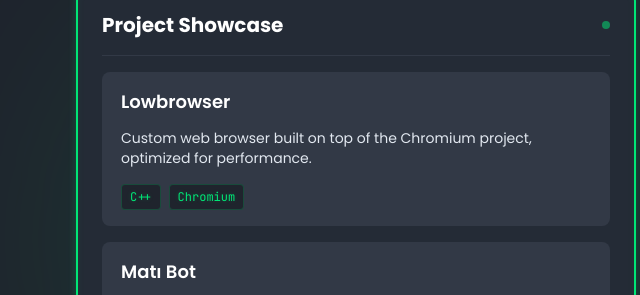
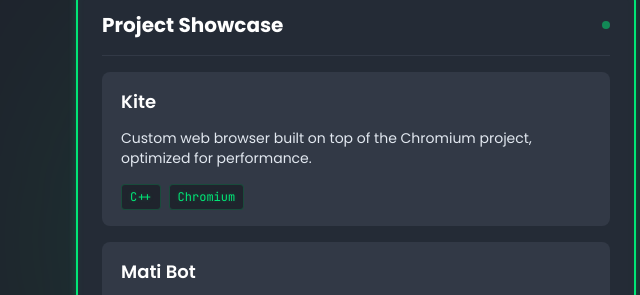
Before and after one commit to luqisdev/luqisdev.github.io, a plain HTML site: page index.html in a window 1280 px wide. Shown: the part 194-489 px from the top of the page, 596-1236 px from the left. Drawn offline with nearby package versions, Linux system fonts and the light colour scheme.

Commit message:
Update site title, project name to Kite, and bot spelling

```diff
--- a/index.html
+++ b/index.html
@@ -4,7 +4,7 @@
 <head>
     <meta charset="UTF-8">
     <meta name="viewport" content="width=device-width, initial-scale=1.0">
-    <title>Ibrahim | Portfolio</title>
+    <title>Welcome..</title>
 
     <!-- Fonts -->
     <link rel="preconnect" href="https://fonts.googleapis.com">
@@ -246,8 +246,8 @@
                     <div class="project-card rounded-lg p-4 flex flex-col gap-3 group">
                         <div class="flex justify-between items-start">
                             <h4 class="text-lg font-semibold text-textMain group-hover:text-accent transition-colors">
-                                Lowbrowser</h4>
-                            <a href="https://github.com/luqisdev/lowbrowser" target="_blank"
+                                Kite</h4>
+                            <a href="https://github.com/luqisdev/kitebrowser" target="_blank"
                                 class="text-xs font-mono text-accent opacity-0 group-hover:opacity-100 transition-opacity flex items-center gap-1">
                                 View Code <svg class="w-3 h-3" fill="none" stroke="currentColor" viewBox="0 0 24 24">
                                     <path stroke-linecap="round" stroke-linejoin="round" stroke-width="2"
@@ -270,7 +270,7 @@
                     <div class="project-card rounded-lg p-4 flex flex-col gap-3 group">
                         <div class="flex justify-between items-start">
                             <h4 class="text-lg font-semibold text-textMain group-hover:text-accent transition-colors">
-                                Matı Bot</h4>
+                                Mati Bot</h4>
                             <a href="https://discord.com/oauth2/authorize?client_id=1216389829688950924" target="_blank"
                                 class="text-xs font-mono text-accent opacity-0 group-hover:opacity-100 transition-opacity flex items-center gap-1">
                                 Invite Bot <svg class="w-3 h-3" fill="none" stroke="currentColor" viewBox="0 0 24 24">
```
